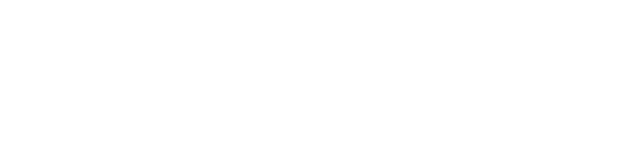
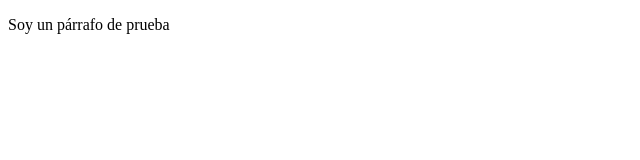
Before and after one commit to CristianPG1993/DAM-DAW, a plain HTML site: page index.html in a window 1280 px wide. Shown: the whole page, without its empty margins (0-640 px from the left). Drawn offline with Linux system fonts and the light colour scheme.

Commit message:
Añadir un párrafo

```diff
--- a/index.html
+++ b/index.html
@@ -6,6 +6,7 @@
     <title>Título de prueba.</title>
 </head>
 <body>
+    <p>Soy un párrafo de prueba</p>
 
 </body>
 </html>
```
